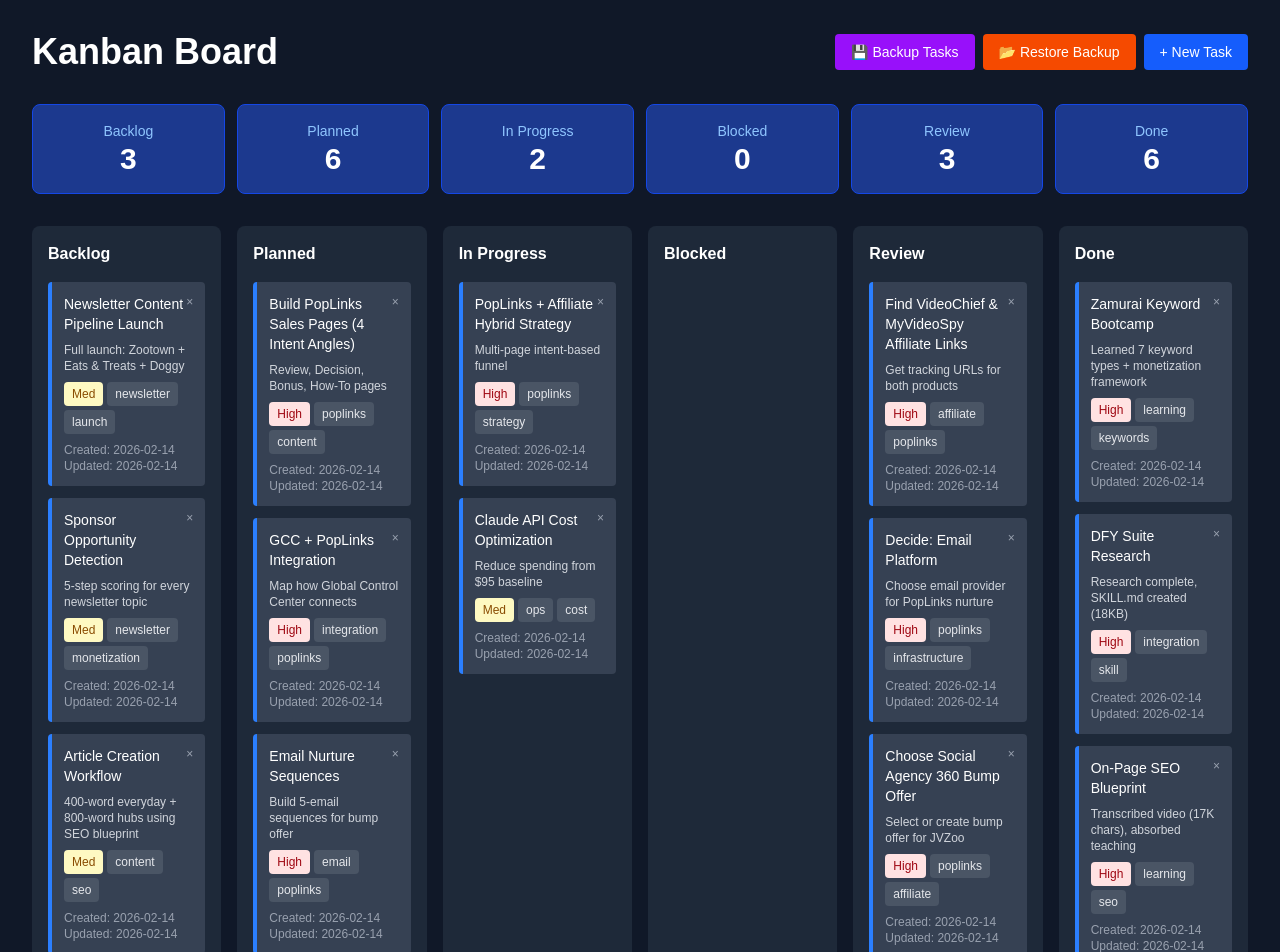
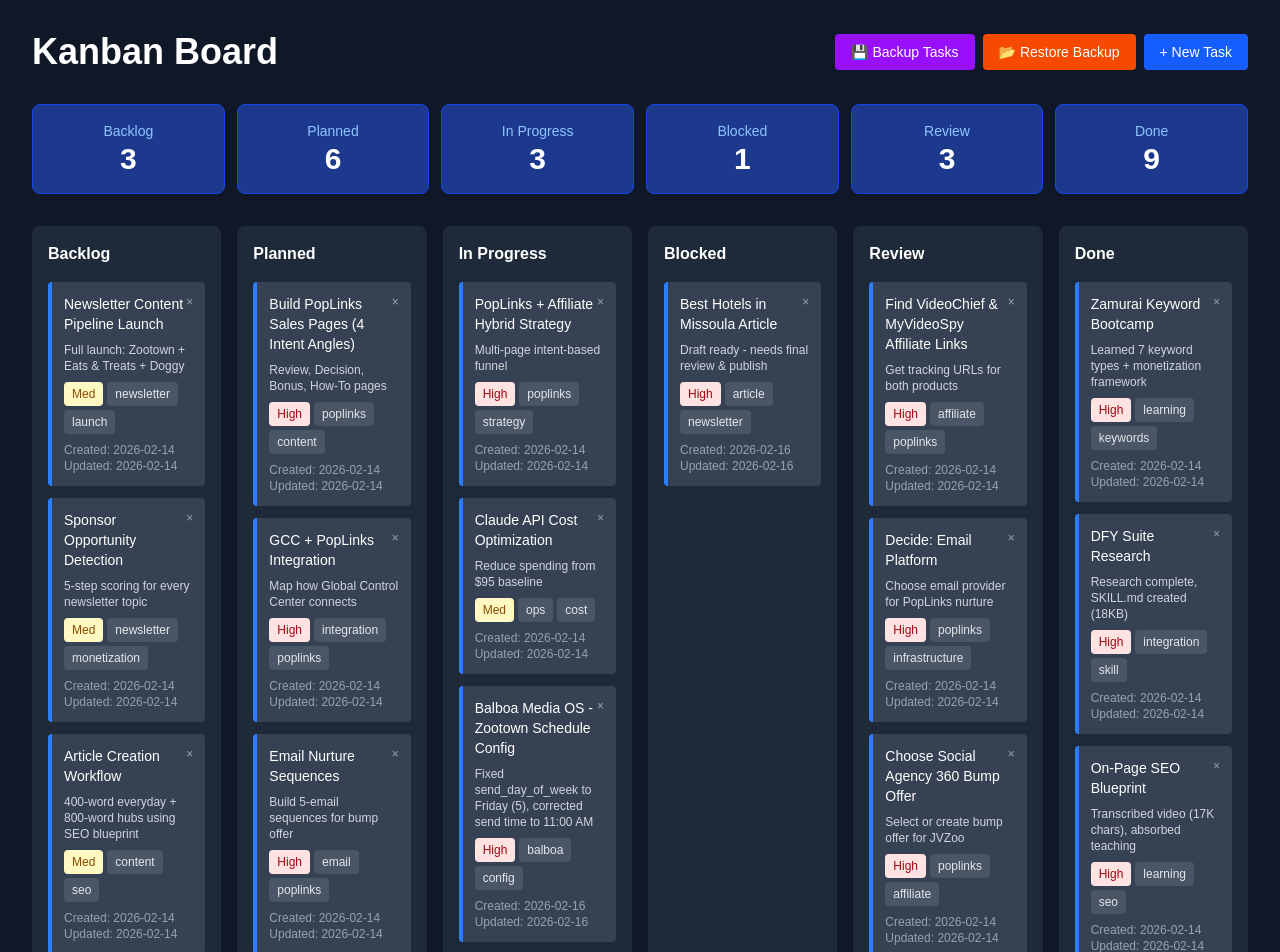
Before and after one commit to JoeKal97/kanban-app, a Next.js app: page / in a window 1280 px wide. Shown: the top 952 px of the page. Built offline with nearby package versions, Linux system fonts and the light colour scheme.

Commit message:
Update: Add Balboa Media OS tasks + article publications to kanban

```diff
--- a/app/initial-data.ts
+++ b/app/initial-data.ts
@@ -18,5 +18,10 @@
   {id:"17",title:"DFY Suite Campaign Automation",description:"Build Letterman → DFY pipeline",priority:"Med",tags:["dfy","automation"],column:"Planned",createdDate:"2026-02-14",updatedDate:"2026-02-14"},
   {id:"18",title:"Newsletter Content Pipeline Launch",description:"Full launch: Zootown + Eats & Treats + Doggy",priority:"Med",tags:["newsletter","launch"],column:"Backlog",createdDate:"2026-02-14",updatedDate:"2026-02-14"},
   {id:"19",title:"Sponsor Opportunity Detection",description:"5-step scoring for every newsletter topic",priority:"Med",tags:["newsletter","monetization"],column:"Backlog",createdDate:"2026-02-14",updatedDate:"2026-02-14"},
-  {id:"20",title:"Article Creation Workflow",description:"400-word everyday + 800-word hubs using SEO blueprint",priority:"Med",tags:["content","seo"],column:"Backlog",createdDate:"2026-02-14",updatedDate:"2026-02-14"}
+  {id:"20",title:"Article Creation Workflow",description:"400-word everyday + 800-word hubs using SEO blueprint",priority:"Med",tags:["content","seo"],column:"Backlog",createdDate:"2026-02-14",updatedDate:"2026-02-14"},
+  {id:"21",title:"Best Date Night Restaurants Article",description:"Published to Zootown Lowdown - reviews + sponsor features",priority:"High",tags:["article","newsletter"],column:"Done",createdDate:"2026-02-16",updatedDate:"2026-02-16"},
+  {id:"22",title:"Balboa Media OS - Timezone Handling Fix",description:"Fixed send schedule countdown - UTC storage + Denver conversion",priority:"High",tags:["balboa","timezone"],column:"Done",createdDate:"2026-02-16",updatedDate:"2026-02-16"},
+  {id:"23",title:"Balboa Media OS - Schema Adapter",description:"Auto-detect column names (send_datetime_local vs send_datetime_utc)",priority:"High",tags:["balboa","database"],column:"Done",createdDate:"2026-02-16",updatedDate:"2026-02-16"},
+  {id:"24",title:"Balboa Media OS - Zootown Schedule Config",description:"Fixed send_day_of_week to Friday (5), corrected send time to 11:00 AM",priority:"High",tags:["balboa","config"],column:"In Progress",createdDate:"2026-02-16",updatedDate:"2026-02-16"},
+  {id:"25",title:"Best Hotels in Missoula Article",description:"Draft ready - needs final review & publish",priority:"High",tags:["article","newsletter"],column:"Blocked",createdDate:"2026-02-16",updatedDate:"2026-02-16"}
 ];
--- /dev/null
+++ b/bulk-add-tasks.js
@@ -0,0 +1,51 @@
+// Paste this into browser console (F12) on the Kanban board page to add all tasks
+
+const tasks = [
+  // DONE
+  { title: "Zamurai Keyword Bootcamp", description: "Learned 7 keyword types + monetization framework", priority: "High", tags: "learning,keywords", column: "Done" },
+  { title: "DFY Suite Research", description: "Research complete, SKILL.md created (18KB)", priority: "High", tags: "integration,skill", column: "Done" },
+  { title: "On-Page SEO Blueprint", description: "Transcribed video (17K chars), absorbed teaching (10 steps + 4 profit techniques)", priority: "High", tags: "learning,seo", column: "Done" },
+  { title: "Global Control Center Research", description: "Research complete, SKILL.md created (47KB)", priority: "High", tags: "integration,skill", column: "Done" },
+  { title: "GitHub kanban-app Repo", description: "Created & pushed code to GitHub", priority: "High", tags: "infrastructure", column: "Done" },
+  { title: "Vercel Deployment", description: "Kanban app deployed and live", priority: "High", tags: "infrastructure", column: "Done" },
+
+  // IN PROGRESS
+  { title: "PopLinks + Affiliate Hybrid Strategy", description: "Multi-page intent-based funnel (review, decision, bonus, how-to)", priority: "High", tags: "poplinks,strategy", column: "In Progress" },
+  { title: "Claude API Cost Optimization", description: "Reduce spending from $95 baseline. Implement: no sub-agents, lean context, batch work, Haiku default", priority: "Med", tags: "ops,cost", column: "In Progress" },
+
+  // REVIEW (waiting on Joe)
+  { title: "Find VideoChief & MyVideoSpy Affiliate Links", description: "Get tracking URLs for both products. Not found in DFY materials yet.", priority: "High", tags: "affiliate,poplinks", column: "Review" },
+  { title: "Decide: Email Platform (GCC vs ConvertKit vs ActiveCampaign)", description: "Choose email provider for PopLinks nurture sequences", priority: "High", tags: "poplinks,infrastructure", column: "Review" },
+  { title: "Choose Social Agency 360 Bump Offer", description: "Select or create bump offer for JVZoo funnel", priority: "High", tags: "poplinks,affiliate", column: "Review" },
+
+  // PLANNED
+  { title: "Build PopLinks Sales Pages (4 Intent Angles)", description: "Review, Decision, Bonus, How-To pages using Zamurai framework", priority: "High", tags: "poplinks,content", column: "Planned" },
+  { title: "GCC + PopLinks Integration", description: "Map how Global Control Center connects to PopLinks email automation", priority: "High", tags: "integration,poplinks", column: "Planned" },
+  { title: "Email Nurture Sequences", description: "Build 5-email sequences for bump offer + main product", priority: "High", tags: "email,poplinks", column: "Planned" },
+  { title: "Missoula Eats & Treats Keywords", description: "Research keywords + pillars for restaurant/food newsletter", priority: "Med", tags: "content,newsletter", column: "Planned" },
+  { title: "Save Our Doggy Keywords", description: "Research keywords + pillars for pet adoption newsletter", priority: "Med", tags: "content,newsletter", column: "Planned" },
+  { title: "DFY Suite Campaign Automation", description: "Build Letterman → DFY pipeline (100 links, 21-day drip, indexer)", priority: "Med", tags: "dfy,automation", column: "Planned" },
+
+  // BACKLOG
+  { title: "Newsletter Content Pipeline Launch", description: "Full launch: Zootown + Eats & Treats + Save Our Doggy", priority: "Med", tags: "newsletter,launch", column: "Backlog" },
+  { title: "Sponsor Opportunity Detection", description: "5-step scoring for every newsletter topic", priority: "Med", tags: "newsletter,monetization", column: "Backlog" },
+  { title: "Article Creation Workflow", description: "400-word everyday + 800-word hubs using on-page SEO blueprint", priority: "Med", tags: "content,seo", column: "Backlog" },
+];
+
+// Get existing tasks
+const existing = JSON.parse(localStorage.getItem('kanban-tasks') || '[]');
+
+// Add new tasks with unique IDs
+const newTasks = tasks.map(t => ({
+  id: Date.now().toString() + Math.random(),
+  ...t,
+  createdDate: new Date().toISOString().split('T')[0],
+  updatedDate: new Date().toISOString().split('T')[0],
+}));
+
+// Combine and save
+const allTasks = [...existing, ...newTasks];
+localStorage.setItem('kanban-tasks', JSON.stringify(allTasks));
+
+console.log(`✓ Added ${newTasks.length} tasks. Refresh page to see them.`);
+location.reload();
```
